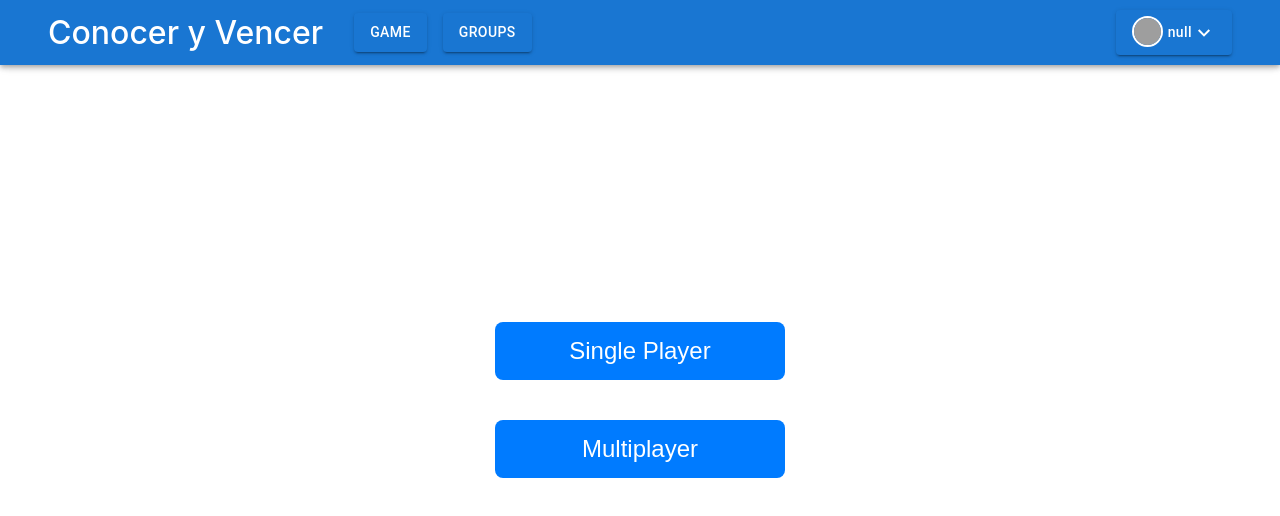
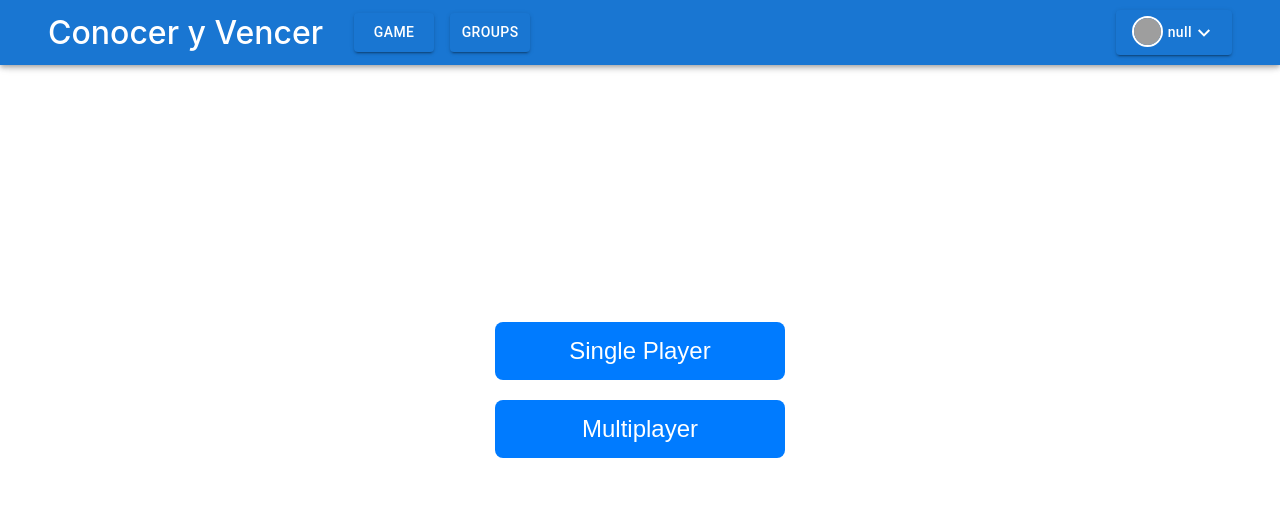
Before and after one commit to Arquisoft/wiq_en2a, a React (Create React App) app in the folder webapp/: page /game in a window 1280 px wide. Shown: the top 516 px of the page. Built offline with nearby package versions, Linux system fonts and the light colour scheme; grey boxes are pictures that could not be loaded.

Commit message:
General changes

```diff
--- a/webapp/src/common/Nav.tsx
+++ b/webapp/src/common/Nav.tsx
@@ -90,10 +90,10 @@ const NavBar: React.FC<{}> = () =>
                                 <div className="logo" onClick={() => navigate("/game")}>
                                     {t('app_name')}
                                 </div>
-                                <Button variant="contained" onClick={() => navigate("/game")}>
+                                <Button sx={{ width: '80px' }} variant="contained" onClick={() => navigate("/game")}>
                                     {t('nav_game')}
                                 </Button>
-                                <Button variant="contained" onClick={() => navigate("/groups")}>
+                                <Button sx={{ width: '80px' }} variant="contained" onClick={() => navigate("/groups")}>
                                     {t('nav_groups')}
                                 </Button>
                             </Stack>
--- a/webapp/src/pages/game/game-page.scss
+++ b/webapp/src/pages/game/game-page.scss
@@ -10,7 +10,7 @@
   width: 290px;
   font-size: 1.5em;
   padding: 15px 30px;
-  margin: 20px;
+  margin-bottom: 20px;
   text-decoration: none;
   background-color: #007bff;
   color: #ffffff;
```
